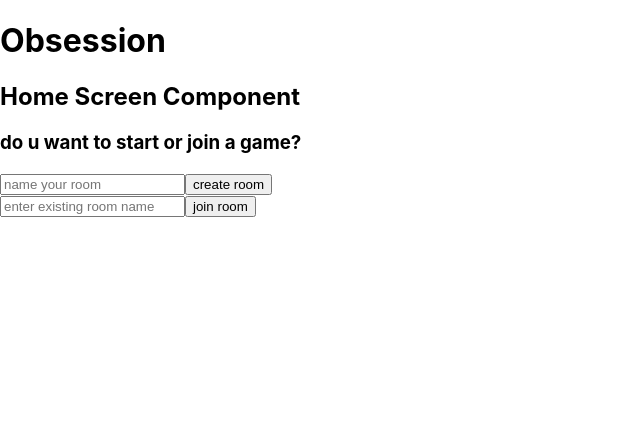
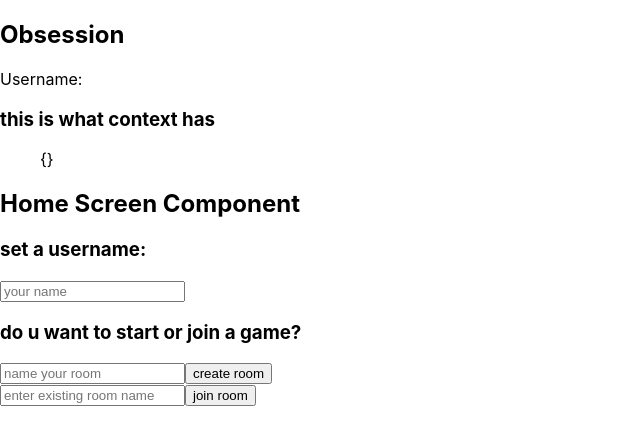
Before and after one commit to haley-r/obsession-2, a React (Create React App) app: page / in a window 1280 px wide. Shown: the top 444 px of the page, without its empty margins (0-640 px from the left). Built offline with nearby package versions, Linux system fonts and the light colour scheme; no server answers.

Commit message:
Context is kind of set up

```diff
--- a/src/components/App/App.js
+++ b/src/components/App/App.js
@@ -1,14 +1,23 @@
 import React, { useEffect, useState } from 'react';
 // import './App.css';
 
+import Header from '../Header/Header';
 import HomeScreen from '../HomeScreen/HomeScreen';
 import GameBoard from '../GameBoard/GameBoard';
 
+import { GameContextProvider } from '../../gameContext'
+
 const URL = 'ws://localhost:5005/websocket'
+
+const UserContext = React.createContext();
 
 function App() {
   const ws = new WebSocket(URL)
   const [currentRoom, setCurrentRoom] = useState();
+
+  const gameState = {
+    currentRoom,
+  }
 
   useEffect(() => {
     ws.onopen = () => {
@@ -34,13 +43,15 @@ function App() {
 
   return (
     <div className="App">
-      <h1>Obsession</h1>
+        <GameContextProvider value={gameState}>
+          <Header />
           {!currentRoom &&
             <HomeScreen />
           }
           {currentRoom &&
             <GameBoard />
           }
+      </GameContextProvider>
     </div>
   );
 }
--- /dev/null
+++ b/src/components/Header/Header.js
@@ -0,0 +1,23 @@
+import React, { useContext } from 'react';
+
+import ThingsContext from '../../gameContext';
+
+
+function Header() {
+    const games = useContext(ThingsContext)
+
+    const things = useContext(ThingsContext)
+
+    return (
+        <div class="Header">
+            <h2>Obsession</h2>
+            <p>Username: </p>
+            <h3>this is what context has</h3>
+                <ul>
+                    {JSON.stringify(things)}
+                </ul>
+        </div>
+    );
+}
+
+export default Header;
--- a/src/components/HomeScreen/HomeScreen.js
+++ b/src/components/HomeScreen/HomeScreen.js
@@ -7,6 +7,7 @@ const URL = 'ws://localhost:5005/websocket'
 function Game() {
     const [createRoomInput, setCreateRoomInput] = useState("");
     const [joinRoomInput, setJoinRoomInput] = useState("");
+    const [usernameInput, setUsernameInput] = useState("");
 
     const ws = new WebSocket(URL)
 
@@ -15,6 +16,7 @@ function Game() {
         try {
             ws.send(JSON.stringify({
                 roomName: input,
+                userName: usernameInput
             }))
         } catch (error) {
             console.log('error!', error);
@@ -26,6 +28,7 @@ function Game() {
         try {
             ws.send(JSON.stringify({
                 roomName: input,
+                userName: usernameInput
             }))
         } catch (error) {
             console.log('error!', error);
@@ -36,6 +39,10 @@ function Game() {
         <div className="HomeScreen">
             <h2>Home Screen Component</h2>
                 <div>
+                    <h3>set a username:</h3>
+                    <div>
+                        <input type="text" placeholder="your name" value={usernameInput} onChange={(event) => setUsernameInput(event.target.value)} />
+                    </div>
                     <h3>do u want to start or join a game?</h3>
                     <div>
                         <input type="text" placeholder="name your room" value={createRoomInput} onChange={(event) => setCreateRoomInput(event.target.value)} />
--- /dev/null
+++ b/src/gameContext.js
@@ -0,0 +1,9 @@
+import React from 'react'
+
+//create the context
+const GameContext = React.createContext({})
+
+//create a way to provide the context to components
+export const GameContextProvider = GameContext.Provider
+
+export default GameContext
```
Also changed, not shown: 1 other file (tests, documents, lock files or other folders). Lines whose indentation alone changed are shown as unchanged.
